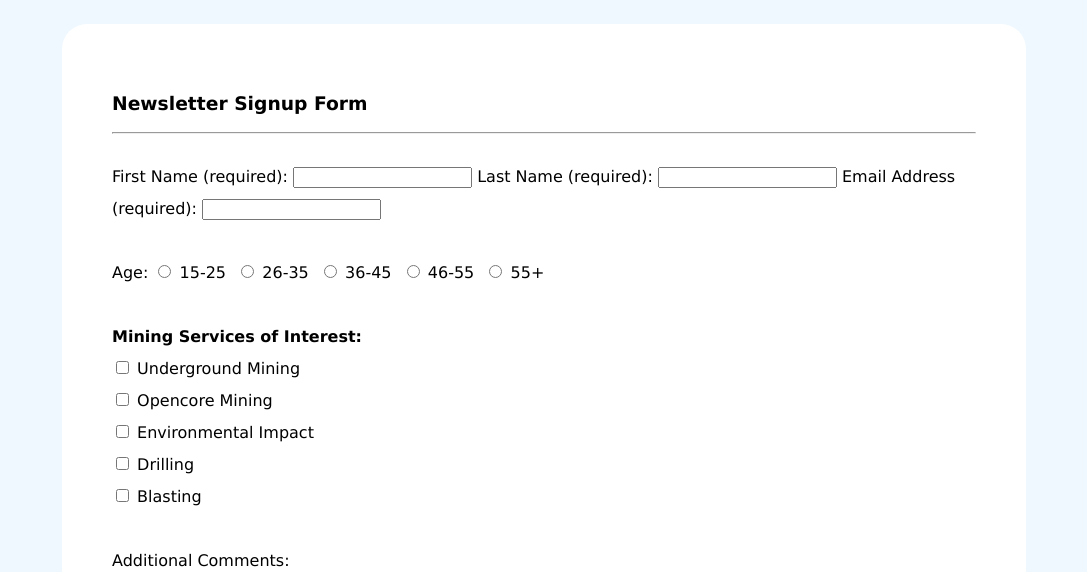
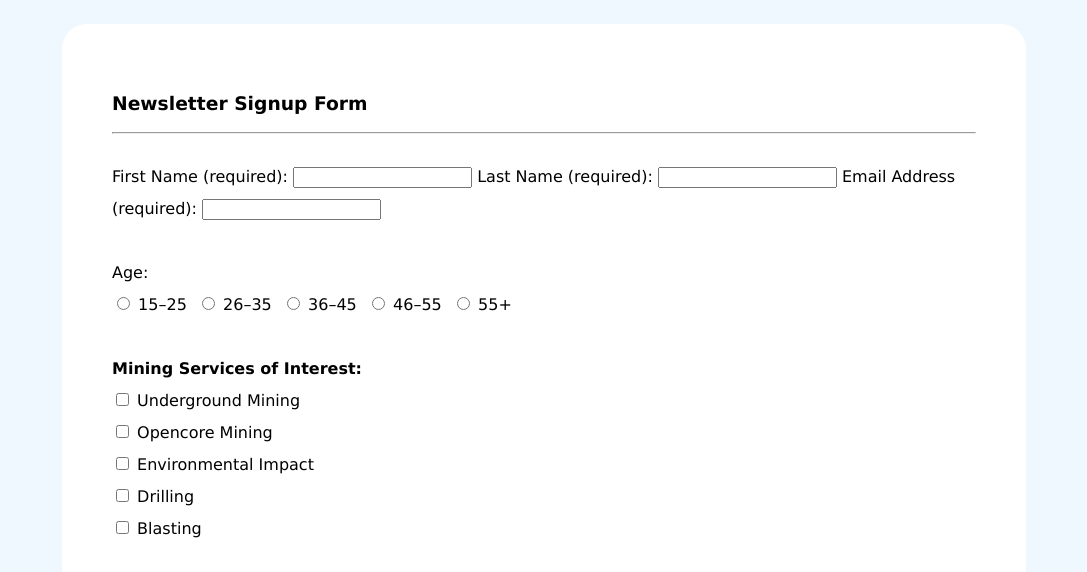
Before and after one commit to sambetts17/a4, a plain HTML site: page sbetts_a4_form.html in a window 1280 px wide. Shown: the part 228-800 px from the top of the page, without its empty margins (96-1183 px from the left). Drawn offline with Linux system fonts and the light colour scheme.

Commit message:
Update sbetts_a4_form.html

```diff
--- a/sbetts_a4_form.html
+++ b/sbetts_a4_form.html
@@ -41,8 +41,9 @@
 </nav>
 
 </header>
+
+<article class="main">
 <!-- Form -->
-<article class="main">
 <h3>Newsletter Signup Form</h3>
 <hr>
 &nbsp;
@@ -59,33 +60,57 @@
     <label for="email">Email Address (required):</label>
     <input type="email" id="email" name="email" maxlength="60"><br>&nbsp;
 	</div>
-    <!-- Age Range radio buttons -->
-    <div>
-      <label>Age:</label>
-      <input type="radio" name="age" value="15-25"> 15-25&nbsp;
-      <input type="radio" name="age" value="26-35"> 26-35&nbsp;
-      <input type="radio" name="age" value="36-45"> 36-45&nbsp;
-      <input type="radio" name="age" value="46-55"> 46-55&nbsp;
-      <input type="radio" name="age" value="55+"> 55+<br>&nbsp;
-    </div>
 
-    <!-- Services-->
-    <div>
-      <label class="thick">Mining Services of Interest:</label><br>
-      	<input type="checkbox" name="service[]" value="Underground Mining"> Underground Mining<br>
-		<input type="checkbox" name="service[]" value="Opencore Mining"> Opencore Mining<br>
-		<input type="checkbox" name="service[]" value="Environmental Impact"> Environmental Impact<br>
-		<input type="checkbox" name="service[]" value="Drilling"> Drilling<br>
-		<input type="checkbox" name="service[]" value="Blasting"> Blasting<br>&nbsp;
-    </div>
+<div>
+   <!-- Age Range radio buttons -->
+  <label>Age:</label><br>
 
-    <!-- Comments -->
+  <input type="radio" id="age1" name="age" value="15-25">
+  <label for="age1">15–25</label>&nbsp;
+
+  <input type="radio" id="age2" name="age" value="26-35">
+  <label for="age2">26–35</label>&nbsp;
+
+  <input type="radio" id="age3" name="age" value="36-45">
+  <label for="age3">36–45</label>&nbsp;
+
+  <input type="radio" id="age4" name="age" value="46-55">
+  <label for="age4">46–55</label>&nbsp;
+
+  <input type="radio" id="age5" name="age" value="55+">
+  <label for="age5">55+</label><br>&nbsp;
+</div>
+
+
+<div>
+	  <!-- Services checkboxes-->
+  <label class="thick">Mining Services of Interest:</label><br>
+
+  <input type="checkbox" id="underground" name="service[]" value="Underground Mining">
+  <label for="underground">Underground Mining</label><br>
+
+  <input type="checkbox" id="opencore" name="service[]" value="Opencore Mining">
+  <label for="opencore">Opencore Mining</label><br>
+
+  <input type="checkbox" id="environmental" name="service[]" value="Environmental Impact">
+  <label for="environmental">Environmental Impact</label><br>
+
+  <input type="checkbox" id="drilling" name="service[]" value="Drilling">
+  <label for="drilling">Drilling</label><br>
+
+  <input type="checkbox" id="blasting" name="service[]" value="Blasting">
+  <label for="blasting">Blasting</label><br>&nbsp;
+</div>
+
+
 	<div>
+		<!-- Comments text field -->
     <label for="comments">Additional Comments:</label><br>
     <textarea id="comments" name="comments" cols="60" rows="3"></textarea>
 	</div>
-    <!-- Submit/Reset -->
+
     <div>
+		<!-- Submit/Reset -->
       <input type="submit" value="Submit">
       <input type="reset" value="Reset">
     </div>
```
